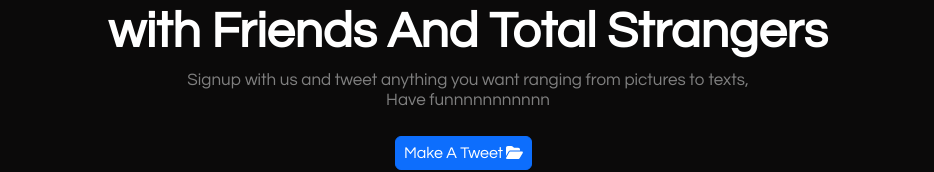
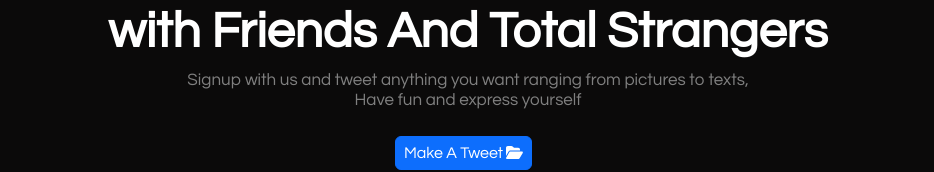
Before and after one commit to somkenemuscle/retweet_client, a Next.js app: page / in a window 1280 px wide. Shown: the part 162-334 px from the top of the page, without its empty margins (172-1106 px from the left). Built offline with nearby package versions, Linux system fonts and the light colour scheme.

Commit message:
working on status messages

```diff
--- a/app/page.jsx
+++ b/app/page.jsx
@@ -20,7 +20,7 @@ export default function Home() {
           <div className="row">
             <div className="col">
               <h1 className="title-header">Connect And Share To Start Tweeting with Friends And Total Strangers </h1>
-              <h5 className="title-text">Signup with us and tweet anything you want ranging from pictures to texts, <br /> Have funnnnnnnnnnn  </h5>
+              <h5 className="title-text">Signup with us and tweet anything you want ranging from pictures to texts, <br /> Have fun and express yourself </h5>
               <Link href='/tweets'>
                 <button type="button" className='btn btn-primary btn-md dw-btn'>
                   Make A Tweet  <FontAwesomeIcon icon={faFolderOpen} style={{ fontSize: 15, color: "white" }} />
--- a/app/tweets/page.jsx
+++ b/app/tweets/page.jsx
@@ -86,7 +86,7 @@ export default function Tweets() {
       setTweets(updatedTweetsResponse.data); // Update local state with the updated tweets
       setLoading(false);
       // Set flash message on successful tweet addition
-      setTweetMessage('Your post was made');
+      setTweetMessage('Tweet has been made');
     } catch (error) {
       console.log(error)
     }
@@ -106,7 +106,7 @@ export default function Tweets() {
         });
         const updatedTweets = await axios.get("https://retweet-server.vercel.app/api/tweets/")
         setTweets(updatedTweets.data)
-        setTweetMessage('Your post was deleted');
+        setTweetMessage(res.data.message);
       }
     } catch (error) {
       console.log(error)
--- a/components/new/newTweet.jsx
+++ b/components/new/newTweet.jsx
@@ -45,8 +45,6 @@ function newTweet(props) {
       await props.addTweet(tweets);
       setValidated(false); // Reset validated state
       setTweets({ text: '', image: null }); // Reset the input fields after adding the tweet
-      // Reset the file input value
-      fileInputRef.current.value = '';
     } catch (error) {
       console.error('Error adding tweet:', error);
     }
```
